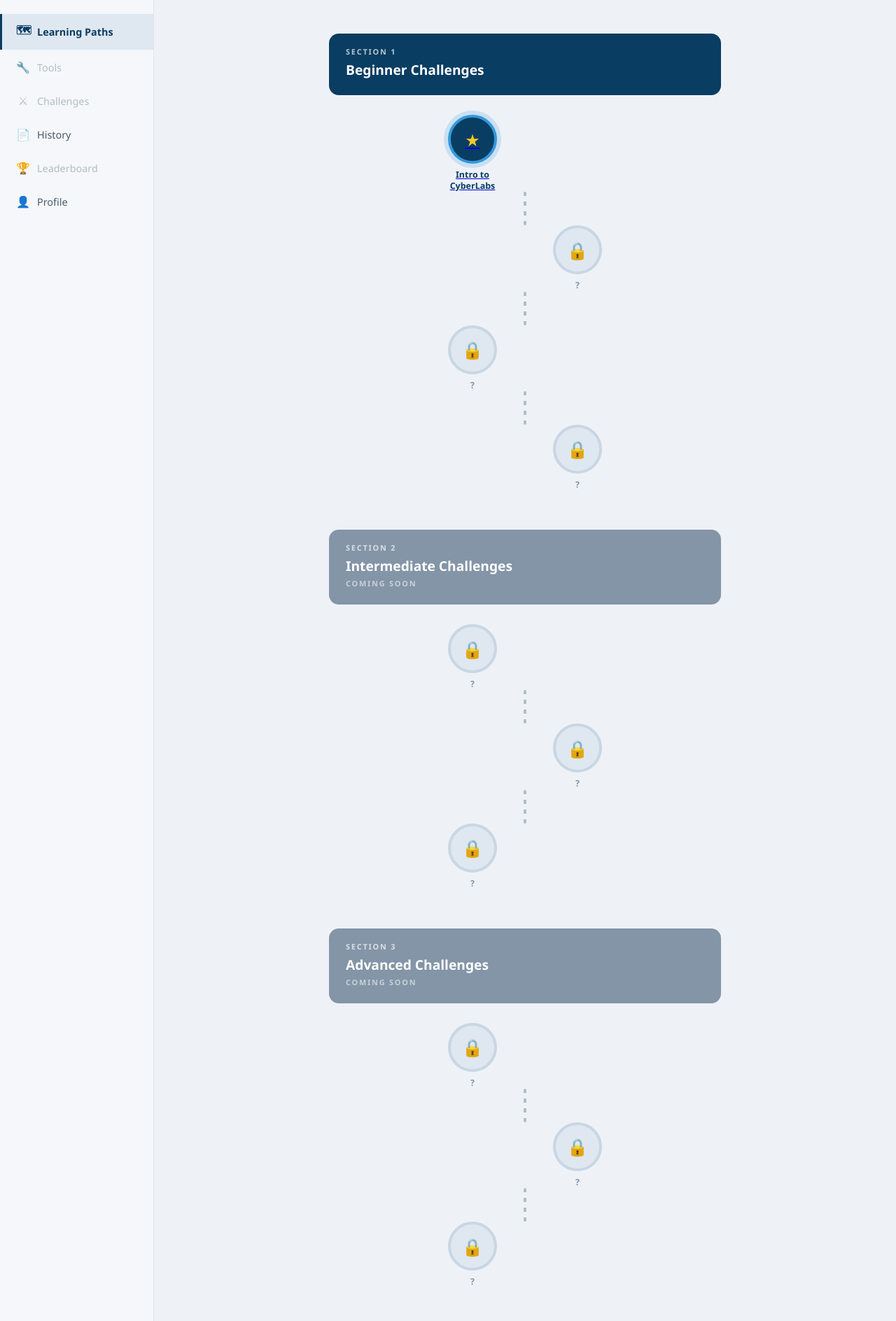
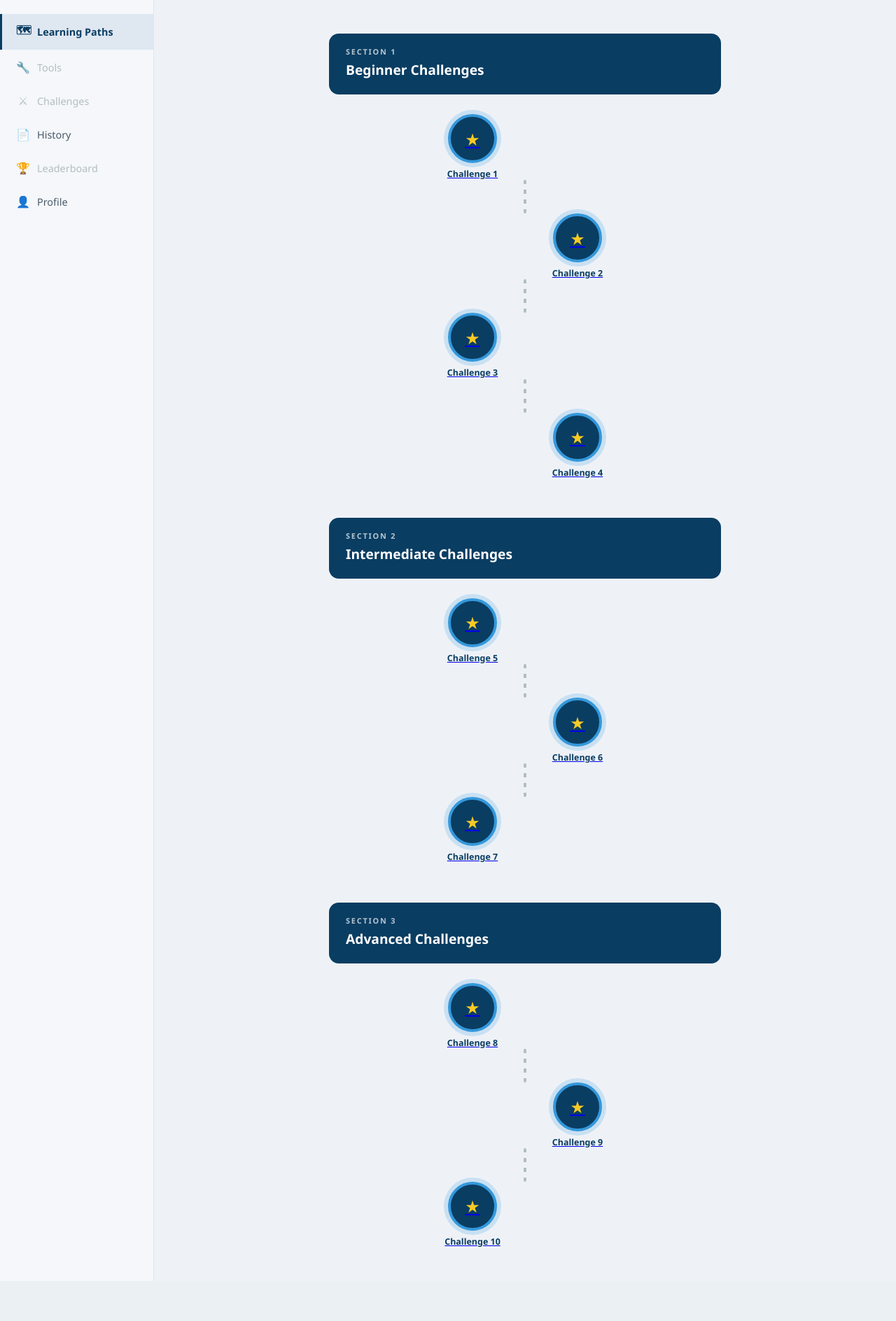
Before and after one commit to mfdco/Cyber-Lab, a Django app: page /dashboard/ in a window 1280 px wide. Shown: the part 60-1948 px from the top of the page at 70% size. After the commit the page ends 1842 px from the top, so only its background shows below. Run offline with Django 5.2, Linux system fonts and the light colour scheme; the visitor is signed in with stand-in values (Sample User, id 1); data that the repository does not hold is empty.

Commit message:
unlocked roadmap bubbles and fixed challenge page

```diff
--- a/cyberlab/dashboard/templates/dashboard/dashboard.html
+++ b/cyberlab/dashboard/templates/dashboard/dashboard.html
@@ -55,106 +55,94 @@
                     <div class="pack-header">
                         <span class="pack-label">SECTION 1</span>
                         <h2>Beginner Challenges</h2>
-                        <p>
-                            <span class="pack-label"></span>
-                        </p>
                     </div>
-
                     <div class="path-track">
                         <div class="path-step left">
                             <a href="{% url 'challenge' 1 %}" class="path-node available">
                                 <div class="node-circle">&#9733;</div>
-                                <span class="node-label">Intro to CyberLabs</span>
+                                <span class="node-label">{{ problems.1.problem_title|default:"Challenge 1" }}</span>
                             </a>
                         </div>
                         <div class="v-connector"></div>
                         <div class="path-step right">
-                            <div class="path-node locked">
-                                <div class="node-circle">&#128274;</div>
-                                <span class="node-label">?</span>
-                            </div>
+                            <a href="{% url 'challenge' 2 %}" class="path-node available">
+                                <div class="node-circle">&#9733;</div>
+                                <span class="node-label">{{ problems.2.problem_title|default:"Challenge 2" }}</span>
+                            </a>
                         </div>
                         <div class="v-connector"></div>
                         <div class="path-step left">
-                            <div class="path-node locked">
-                                <div class="node-circle">&#128274;</div>
-                                <span class="node-label">?</span>
-                            </div>
+                            <a href="{% url 'challenge' 3 %}" class="path-node available">
+                                <div class="node-circle">&#9733;</div>
+                                <span class="node-label">{{ problems.3.problem_title|default:"Challenge 3" }}</span>
+                            </a>
                         </div>
                         <div class="v-connector"></div>
                         <div class="path-step right">
-                            <div class="path-node locked">
-                                <div class="node-circle">&#128274;</div>
-                                <span class="node-label">?</span>
-                            </div>
+                            <a href="{% url 'challenge' 4 %}" class="path-node available">
+                                <div class="node-circle">&#9733;</div>
+                                <span class="node-label">{{ problems.4.problem_title|default:"Challenge 4" }}</span>
+                            </a>
                         </div>
                     </div>
                 </div>
 
                 <!-- Section 2 -->
                 <div class="path-pack">
-                    <div class="pack-header locked-pack-header">
+                    <div class="pack-header">
                         <span class="pack-label">SECTION 2</span>
                         <h2>Intermediate Challenges</h2>
-                        <p>
-                            <span class="pack-label">COMING SOON</span>
-                        </p>
                     </div>
-
                     <div class="path-track">
                         <div class="path-step left">
-                            <div class="path-node locked">
-                                <div class="node-circle">&#128274;</div>
-                                <span class="node-label">?</span>
-                            </div>
+                            <a href="{% url 'challenge' 5 %}" class="path-node available">
+                                <div class="node-circle">&#9733;</div>
+                                <span class="node-label">{{ problems.5.problem_title|default:"Challenge 5" }}</span>
+                            </a>
                         </div>
                         <div class="v-connector"></div>
                         <div class="path-step right">
-                            <div class="path-node locked">
-                                <div class="node-circle">&#128274;</div>
-                                <span class="node-label">?</span>
-                            </div>
+                            <a href="{% url 'challenge' 6 %}" class="path-node available">
+                                <div class="node-circle">&#9733;</div>
+                                <span class="node-label">{{ problems.6.problem_title|default:"Challenge 6" }}</span>
+                            </a>
                         </div>
                         <div class="v-connector"></div>
                         <div class="path-step left">
-                            <div class="path-node locked">
-                                <div class="node-circle">&#128274;</div>
-                                <span class="node-label">?</span>
-                            </div>
+                            <a href="{% url 'challenge' 7 %}" class="path-node available">
+                                <div class="node-circle">&#9733;</div>
+                                <span class="node-label">{{ problems.7.problem_title|default:"Challenge 7" }}</span>
+                            </a>
                         </div>
                     </div>
                 </div>
 
                 <!-- Section 3 -->
                 <div class="path-pack">
-                    <div class="pack-header locked-pack-header">
+                    <div class="pack-header">
                         <span class="pack-label">SECTION 3</span>
                         <h2>Advanced Challenges</h2>
-                        <p>
-                            <span class="pack-label">COMING SOON</span>
-                        </p>
                     </div>
-
                     <div class="path-track">
                         <div class="path-step left">
-                            <div class="path-node locked">
-                                <div class="node-circle">&#128274;</div>
-                                <span class="node-label">?</span>
-                            </div>
+                            <a href="{% url 'challenge' 8 %}" class="path-node available">
+                                <div class="node-circle">&#9733;</div>
+                                <span class="node-label">{{ problems.8.problem_title|default:"Challenge 8" }}</span>
+                            </a>
                         </div>
                         <div class="v-connector"></div>
                         <div class="path-step right">
-                            <div class="path-node locked">
-                                <div class="node-circle">&#128274;</div>
-                                <span class="node-label">?</span>
-                            </div>
+                            <a href="{% url 'challenge' 9 %}" class="path-node available">
+                                <div class="node-circle">&#9733;</div>
+                                <span class="node-label">{{ problems.9.problem_title|default:"Challenge 9" }}</span>
+                            </a>
                         </div>
                         <div class="v-connector"></div>
                         <div class="path-step left">
-                            <div class="path-node locked">
-                                <div class="node-circle">&#128274;</div>
-                                <span class="node-label">?</span>
-                            </div>
+                            <a href="{% url 'challenge' 10 %}" class="path-node available">
+                                <div class="node-circle">&#9733;</div>
+                                <span class="node-label">{{ problems.10.problem_title|default:"Challenge 10" }}</span>
+                            </a>
                         </div>
                     </div>
                 </div>
--- a/cyberlab/dashboard/views.py
+++ b/cyberlab/dashboard/views.py
@@ -1,12 +1,18 @@
 from django.shortcuts import render, redirect
-from challenges.models import Submission
+from challenges.models import Submission, Problems
+from itertools import groupby
 
 
 def dashboard_view(request):
     if not request.user.is_authenticated:
         return redirect('login')
 
-    return render(request, 'dashboard/dashboard.html', {'user': request.user})
+    problems = {p.id: p for p in Problems.objects.all()}
+
+    return render(request, 'dashboard/dashboard.html', {
+        'user': request.user,
+        'problems': problems,
+    })
 
 
 def profile_view(request):
```
Also changed, not shown: cyberlab/challenges/templates/challenges/challenge.html (+18 -24 lines).
